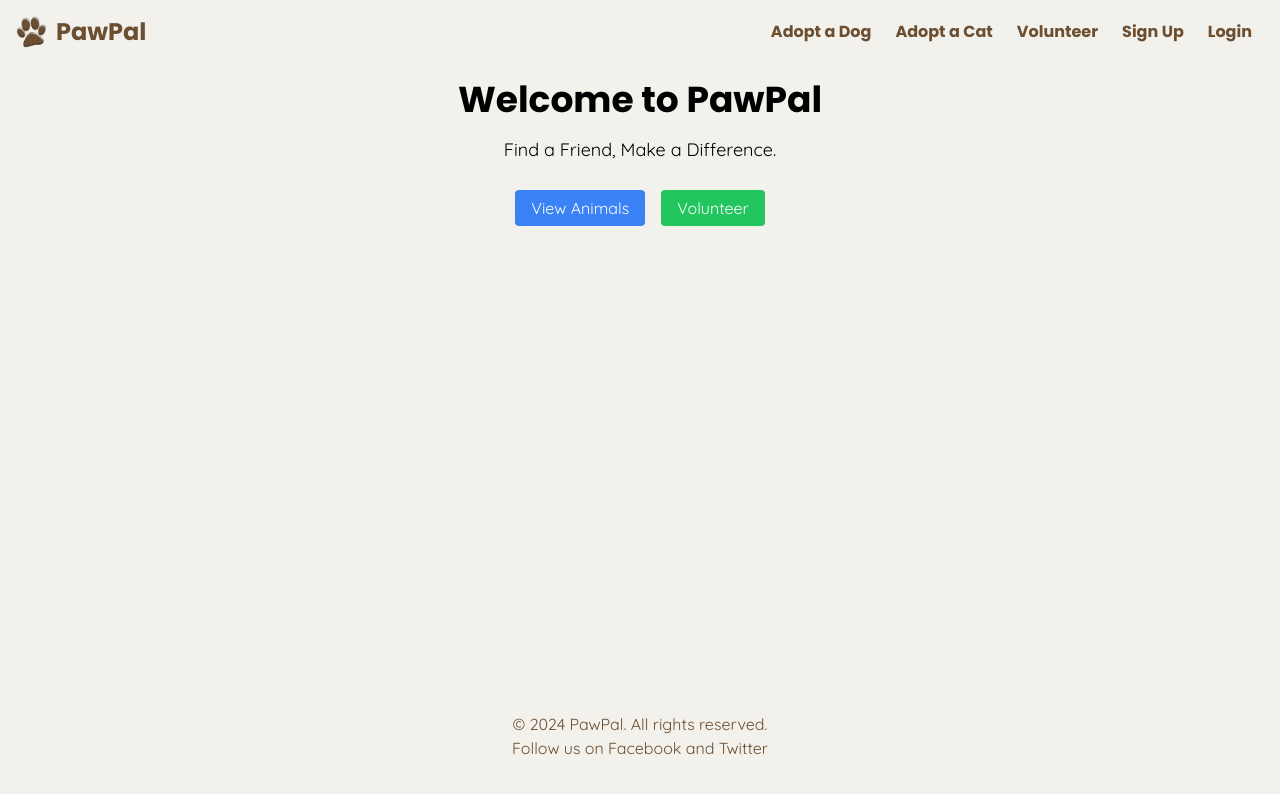
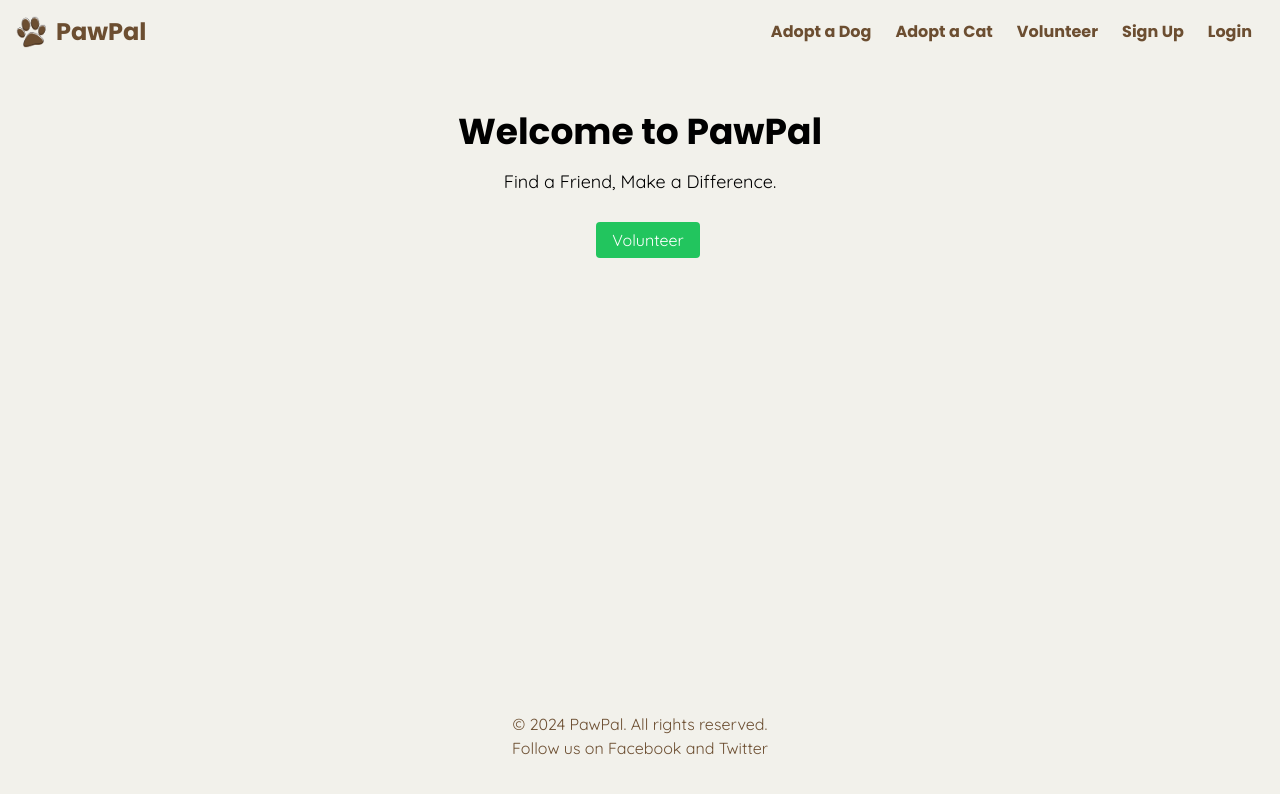
Before and after one commit to clowiiza1/pawpal, a React (Create React App) app: page / in a window 1280 px wide. Shown: the top 794 px of the page. Built offline with nearby package versions, Linux system fonts and the light colour scheme.

Commit message:
trying to fix server issues

```diff
--- a/package.json
+++ b/package.json
@@ -3,7 +3,6 @@
   "version": "0.1.0",
   "private": true,
   "dependencies": {
-    "@babel/plugin-transform-private-property-in-object": "^7.24.7",
     "@testing-library/jest-dom": "^5.17.0",
     "@testing-library/react": "^13.4.0",
     "@testing-library/user-event": "^13.5.0",
@@ -40,10 +39,8 @@
     ]
   },
   "devDependencies": {
-    "@babel/plugin-proposal-private-property-in-object": "^7.21.11",
     "autoprefixer": "^10.4.20",
     "postcss": "^8.4.41",
-    "tailwindcss": "^3.4.10",
-    "webpack": "^4.29.6"
+    "tailwindcss": "^3.4.10"
   }
 }
--- a/postcss.config.js
+++ b/postcss.config.js
@@ -3,4 +3,4 @@ module.exports = {
     tailwindcss: {},
     autoprefixer: {},
   },
-}
+};
--- a/src/pages/AdoptCat.js
+++ b/src/pages/AdoptCat.js
@@ -1,4 +1,3 @@
-import React, { useEffect, useState } from 'react';
 import AnimalTable from '../components/AnimalTable';
 
 const AdoptCat = () => {
--- a/src/pages/Home.js
+++ b/src/pages/Home.js
@@ -3,12 +3,12 @@ import { Link } from 'react-router-dom';
 
 const Home = () => {
   return (
-    <div className=" bg-pr text-center">
+    <div className="p-8 bg-pr text-center">
       <h1 className="text-4xl font-bold mb-4">Welcome to PawPal</h1>
       <p className="text-lg mb-8">Find a Friend, Make a Difference.</p>
-      <Link to="/animals" className="bg-blue-500 text-white px-4 py-2 rounded hover:bg-blue-600">
+      {/* <Link to="/animals" className="bg-blue-500 text-white px-4 py-2 rounded hover:bg-blue-600">
         View Animals
-      </Link>
+      </Link> */}
       <Link to="/volunteer" className="ml-4 bg-green-500 text-white px-4 py-2 rounded hover:bg-green-600">
         Volunteer
       </Link>
```
Also changed, not shown: 2 other files (tests, documents, lock files or other folders).
